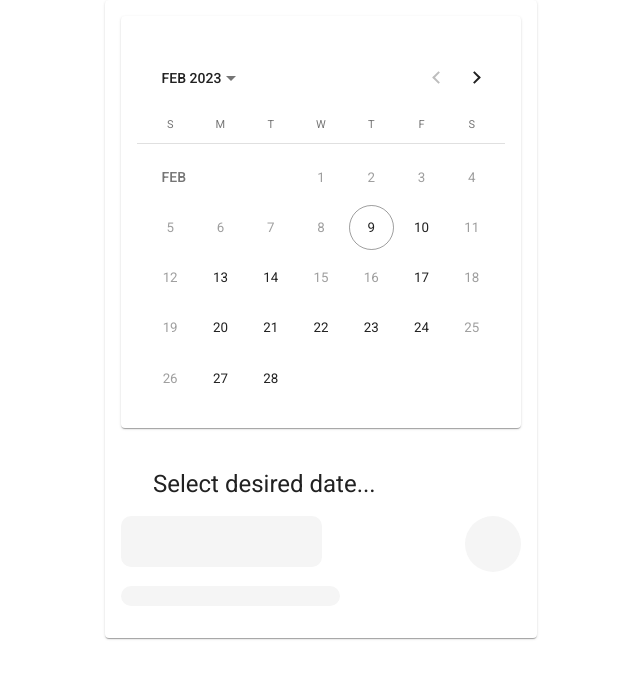
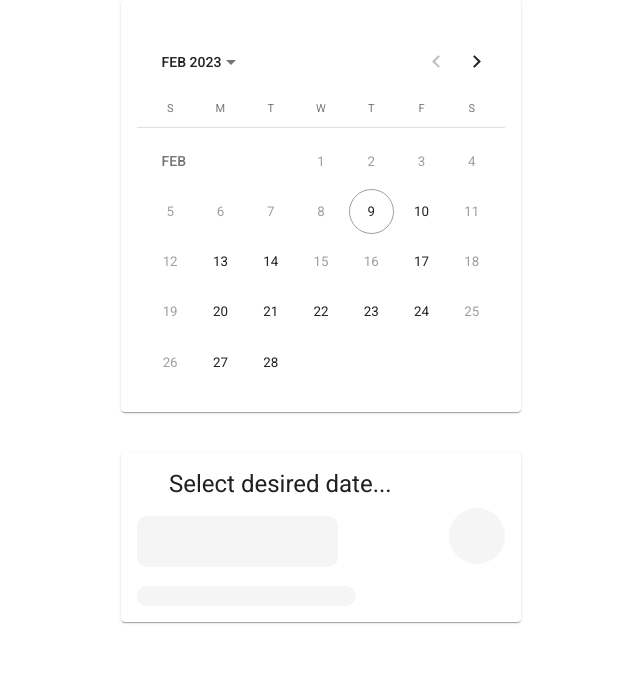
Before and after one commit to SebastianDochia/scaffold-app, an Angular app: page / in a window 1280 px wide. Shown: the top 678 px of the page, without its empty margins (319-959 px from the left). Built offline with nearby package versions, Linux system fonts and the light colour scheme.

Commit message:
feat: next button class and config object

```diff
--- a/src/app/app.component.html
+++ b/src/app/app.component.html
@@ -1 +1 @@
-<app-reservation-calendar [dateFilers]="dateFilters"></app-reservation-calendar>
+<app-reservation-calendar [systemConfig]="sysConf"></app-reservation-calendar>
--- a/src/app/app.component.ts
+++ b/src/app/app.component.ts
@@ -1,6 +1,11 @@
 import { Component } from '@angular/core';
 
-import { DateFilters } from 'src/app/reservation-calendar/models/date-filters';
+import {
+  DEFAULT_SYSTEM_CONFIG,
+} from 'src/app/reservation-calendar/constants/default-system-config';
+import {
+  SystemConfig,
+} from 'src/app/reservation-calendar/models/system-config';
 
 @Component({
   selector: 'app-root',
@@ -8,10 +13,6 @@ import { DateFilters } from 'src/app/reservation-calendar/models/date-filters';
   styleUrls: ['./app.component.scss']
 })
 export class AppComponent {
-  dateFilters: DateFilters = {
-    filterWeekends: false,
-    filterSpecificDates: [new Date(2023, 1, 15)],
-    filterSpecificDatesEveryYear: [new Date(2023, 1, 16),],
-  }
+  sysConf: SystemConfig = DEFAULT_SYSTEM_CONFIG;
 
 }
--- a/src/app/reservation-calendar/components/selected-date-container/selected-date-container.component.html
+++ b/src/app/reservation-calendar/components/selected-date-container/selected-date-container.component.html
@@ -1,6 +1,7 @@
 <div>
+    <mat-card>
         <mat-card-header>
-        <h1>{{ (selected | date:'mediumDate' ) || dateSelectMessage || 'ERR' }}</h1>
+            <h1>{{ (selected | date:'mediumDate' ) || selectDateMessage || 'ERR' }}</h1>
         </mat-card-header>
         <mat-card-content>
             <ng-container *ngIf="selected; else inputSkeleton">
@@ -12,21 +13,24 @@
                             <mat-option value="two">Second option</mat-option>
                         </mat-select>
                     </mat-form-field>
+
                     <button mat-fab
                             color="accent"
-                        aria-label="Example icon button with a bookmark icon">
+                            aria-label="Example icon button with a bookmark icon"
+                            class="next-button">
                         <mat-icon>chevron_right</mat-icon>
                     </button>
                 </div>
                 <p class="tip">*Only available times are displayed.</p>
             </ng-container>
         </mat-card-content>
+    </mat-card>
 </div>
 
 <ng-template #inputSkeleton>
     <div class="field-button-group">
         <div class="skeleton input-skeleton"></div>
-        <div class="skeleton round-button-skeleton"></div>
+        <div class="skeleton round-button-skeleton next-button"></div>
     </div>
     <div class="skeleton tip-skeleton"></div>
 </ng-template>
--- a/src/app/reservation-calendar/components/selected-date-container/selected-date-container.component.scss
+++ b/src/app/reservation-calendar/components/selected-date-container/selected-date-container.component.scss
@@ -4,6 +4,7 @@
 
     :last-child {
         margin-left: auto;
+        align-self: center;
     }
 
     .input-skeleton {
@@ -16,6 +17,10 @@
         width: 56px;
         height: 56px;
         border-radius: 100px;
+    }
+
+    .next-button {
+        margin-top: -30px;
     }
 }
 
--- a/src/app/reservation-calendar/components/selected-date-container/selected-date-container.component.ts
+++ b/src/app/reservation-calendar/components/selected-date-container/selected-date-container.component.ts
@@ -13,7 +13,7 @@ import {
 })
 export class SelectedDateContainerComponent implements OnInit {
   @Input() selected: null | Date = null;
-  @Input() dateSelectMessage: null | string = null;
+  @Input() selectDateMessage: null | string = null;
 
   constructor() { }
 
--- /dev/null
+++ b/src/app/reservation-calendar/constants/default-business-hours.ts
@@ -0,0 +1,13 @@
+import {
+  BusinessHours,
+} from 'src/app/reservation-calendar/models/business-hours';
+
+export const DEFAULT_BUSINESS_HOURS: BusinessHours = {
+  monday: [new Date(2023, 1, 15, 9, 0), new Date(2023, 1, 15, 10, 0), new Date(2023, 1, 15, 11, 0)],
+  tuesday: [new Date(2023, 1, 15, 9, 0), new Date(2023, 1, 15, 10, 0), new Date(2023, 1, 15, 11, 0)],
+  wednesday: [new Date(2023, 1, 15, 9, 0), new Date(2023, 1, 15, 10, 0), new Date(2023, 1, 15, 11, 0)],
+  thursday: [new Date(2023, 1, 15, 9, 0), new Date(2023, 1, 15, 10, 0), new Date(2023, 1, 15, 11, 0)],
+  friday: [new Date(2023, 1, 15, 9, 0)],
+  saturday: [new Date(2023, 1, 15, 9, 0)],
+  sunday: [new Date(2023, 1, 15, 9, 0)],
+}
--- a/src/app/reservation-calendar/constants/default-date-filter.ts
+++ b/src/app/reservation-calendar/constants/default-date-filter.ts
@@ -1,7 +1,12 @@
-import { DateFilters } from 'src/app/reservation-calendar/models/date-filters';
+// TODO: Remove coment for production
+// export const DEFAULT_DATE_FILTER: DateFilters = {
+//   filterWeekends: false,
+//   filterSpecificDates: [],
+//   filterSpecificDatesEveryYear: [],
+// }
 
-export const DEFAULT_DATE_FILTER: DateFilters = {
+export const DEFAULT_DATE_FILTER = {
   filterWeekends: false,
-  filterSpecificDates: [],
-  filterSpecificDatesEveryYear: [],
+  filterSpecificDates: [new Date(2023, 1, 15)],
+  filterSpecificDatesEveryYear: [new Date(2023, 1, 16),],
 }
--- a/src/app/reservation-calendar/constants/default-system-config.ts
+++ b/src/app/reservation-calendar/constants/default-system-config.ts
@@ -1,5 +1,20 @@
+import {
+  DEFAULT_BUSINESS_HOURS,
+} from 'src/app/reservation-calendar/constants/default-business-hours';
+import {
+  DEFAULT_DATE_FILTER,
+} from 'src/app/reservation-calendar/constants/default-date-filter';
+import {
+  DEFAULT_DATE_SELECT_MESSAGE,
+} from 'src/app/reservation-calendar/constants/default-date-select-message';
 import {
   SystemConfig,
 } from 'src/app/reservation-calendar/models/system-config';
 
-export const DEFAULT_SYSTEM_CONFIG: SystemConfig = {};
+export const DEFAULT_SYSTEM_CONFIG: SystemConfig = {
+  selectDateMessage: DEFAULT_DATE_SELECT_MESSAGE,
+  dateFilers: DEFAULT_DATE_FILTER,
+  hours: DEFAULT_BUSINESS_HOURS,
+  minDate: new Date(),
+  maxDate: new Date(new Date().getFullYear() + 1, 11, 31),
+};
--- /dev/null
+++ b/src/app/reservation-calendar/models/business-hours.ts
@@ -0,0 +1,9 @@
+export interface BusinessHours {
+  monday: Array<Date>,
+  tuesday: Array<Date>,
+  wednesday: Array<Date>,
+  thursday: Array<Date>,
+  friday: Array<Date>,
+  saturday: Array<Date>,
+  sunday: Array<Date>,
+}
--- a/src/app/reservation-calendar/reservation-calendar.component.html
+++ b/src/app/reservation-calendar/reservation-calendar.component.html
@@ -1,12 +1,12 @@
 <div>
-    <mat-card class="widget-card">
+    <div class="widget-card">
         <mat-card class="calendar-card">
             <mat-calendar [(selected)]="selected"
-                          [minDate]="minDate"
-                          [maxDate]="maxDate"
+                          [minDate]="systemConfig.minDate"
+                          [maxDate]="systemConfig.maxDate"
                           [dateFilter]="dateFilter"></mat-calendar>
         </mat-card>
         <rc-selected-date-container [selected]="selected"
-                                    [dateSelectMessage]="dateSelectMessage"></rc-selected-date-container>
-    </mat-card>
+                                    [selectDateMessage]="systemConfig.selectDateMessage"></rc-selected-date-container>
+    </div>
 </div>
--- a/src/app/reservation-calendar/reservation-calendar.component.ts
+++ b/src/app/reservation-calendar/reservation-calendar.component.ts
@@ -5,12 +5,6 @@ import {
   OnInit,
 } from '@angular/core';
 
-import {
-  DEFAULT_DATE_FILTER,
-} from 'src/app/reservation-calendar/constants/default-date-filter';
-import {
-  DEFAULT_DATE_SELECT_MESSAGE,
-} from 'src/app/reservation-calendar/constants/default-date-select-message';
 import {
   DEFAULT_STYLE_CONFIG,
 } from 'src/app/reservation-calendar/constants/default-style-config';
@@ -26,7 +20,6 @@ import {
 import {
   FilterWeekends,
 } from 'src/app/reservation-calendar/date-filters/filter-weekends';
-import { DateFilters } from 'src/app/reservation-calendar/models/date-filters';
 import { StyleConfig } from 'src/app/reservation-calendar/models/style-config';
 import {
   SystemConfig,
@@ -39,27 +32,19 @@ import {
   changeDetection: ChangeDetectionStrategy.OnPush
 })
 export class ReservationCalendarComponent implements OnInit {
-  @Input() dateSelectMessage: string = DEFAULT_DATE_SELECT_MESSAGE;
   @Input() styleConfig: StyleConfig = DEFAULT_STYLE_CONFIG;
   @Input() systemConfig: SystemConfig = DEFAULT_SYSTEM_CONFIG;
-  @Input() dateFilers: DateFilters = DEFAULT_DATE_FILTER;
-  @Input() minDate: Date;
-  @Input() maxDate: Date;
 
   selected: Date | null = null;
 
-  constructor() {
-    const currentYear = new Date().getFullYear();
-    const today = new Date();
-
-    this.minDate = new Date(today);
-    this.maxDate = new Date(currentYear + 1, 11, 31);
-  }
+  constructor() { }
 
   dateFilter = (d: Date | null): boolean => {
+    const activeFilters = this.systemConfig.dateFilers;
+
     return new FilterWeekends().shouldBeSelectable(d) &&
-      new FilterSpecificDates(this.dateFilers.filterSpecificDates).shouldBeSelectable(d) &&
-      new FilterSpecificDatesEveryYear(this.dateFilers.filterSpecificDatesEveryYear).shouldBeSelectable(d);
+      new FilterSpecificDates(activeFilters.filterSpecificDates).shouldBeSelectable(d) &&
+      new FilterSpecificDatesEveryYear(activeFilters.filterSpecificDatesEveryYear).shouldBeSelectable(d);
   }
 
   ngOnInit() {
```
Also changed, not shown: src/app/reservation-calendar/models/system-config.ts (+10 -1 lines). Lines whose indentation alone changed are shown as unchanged.
